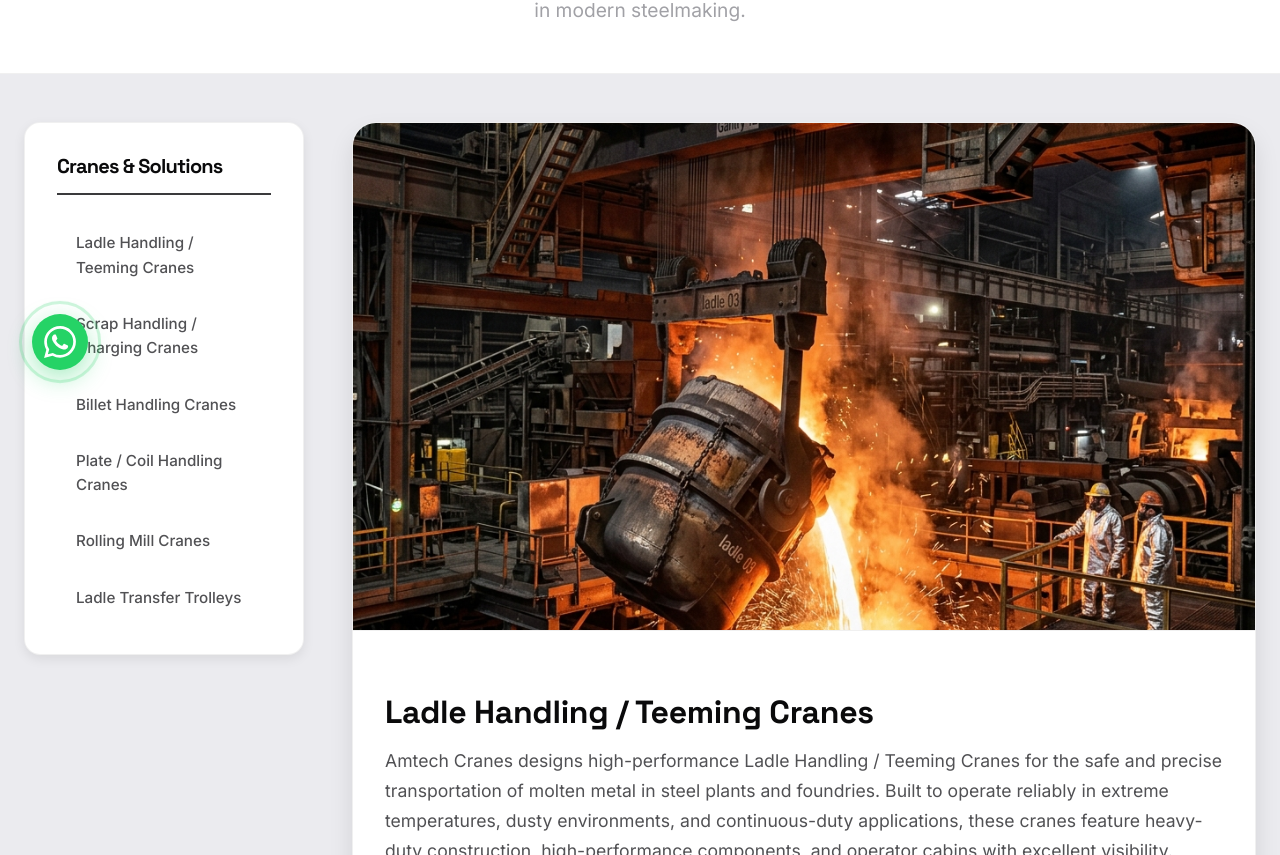
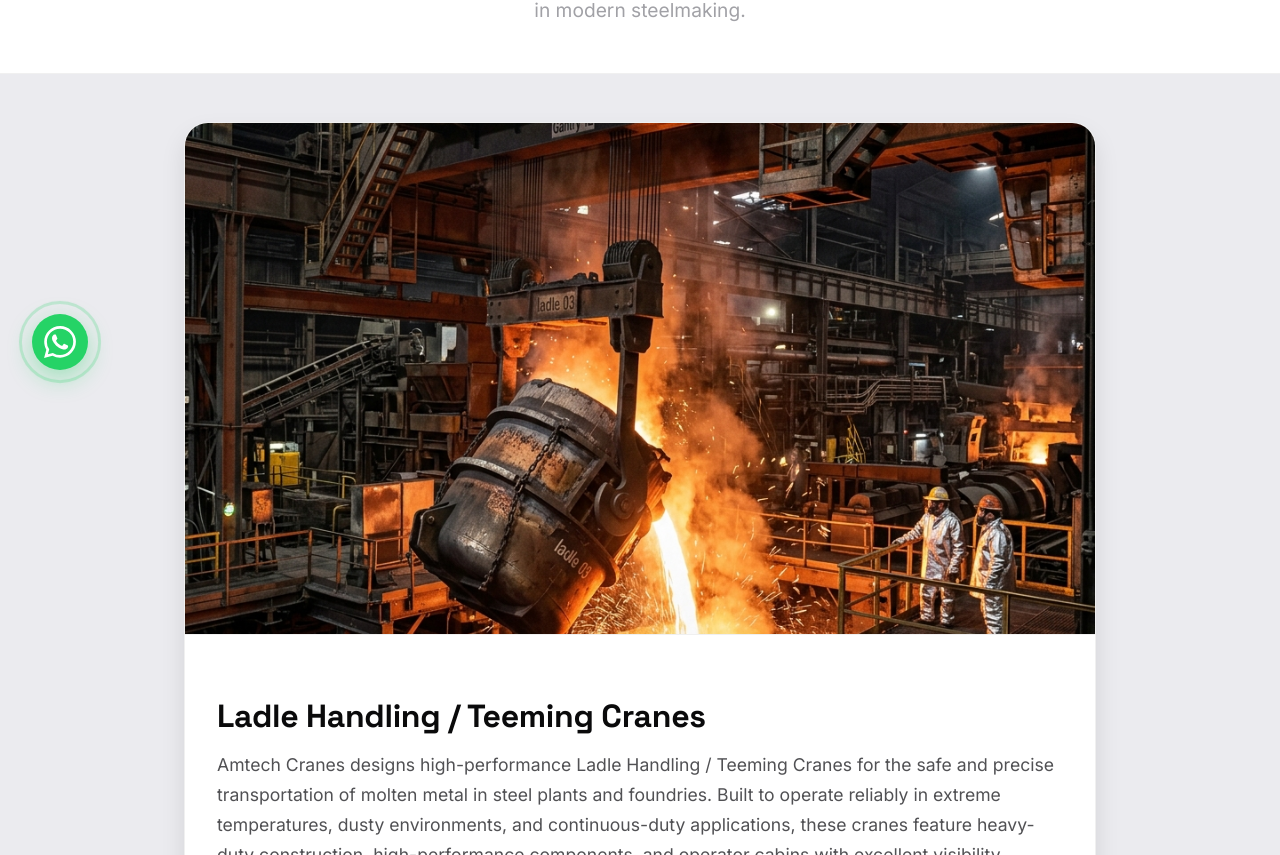
Before and after one commit to Madhavk005/amtech, a React (Vite) app: page /products/steel-plant-cranes in a window 1280 px wide. Shown: the part 398-1253 px from the top of the page. Built offline with nearby package versions, Linux system fonts and the light colour scheme; no server answers.

Commit message:
refactor: remove sidebar navigation from SteelPlantCranes

```diff
--- a/src/pages/SteelPlantCranes.jsx
+++ b/src/pages/SteelPlantCranes.jsx
@@ -46,21 +46,7 @@ export default function SteelPlantCranes() {
       {/* Main Layout */}
       <section className={styles.mainSection}>
         <div className={styles.layoutContainer}>
-          {/* Sidebar Navigation */}
-          <aside className={styles.sidebar}>
-            <div className={styles.sidebarSticky}>
-              <h2 className={styles.sidebarTitle}>Cranes & Solutions</h2>
-              <ul className={styles.sidebarNav}>
-                {solutions.map((solution) => (
-                  <li key={`nav-${solution.id}`}>
-                    <a href={`#${solution.id}`} className={styles.sidebarLink}>
-                      {solution.title}
-                    </a>
-                  </li>
-                ))}
-              </ul>
-            </div>
-          </aside>
+
 
           {/* Content Area */}
           <div className={styles.contentArea}>
--- a/src/pages/SteelPlantCranes.module.css
+++ b/src/pages/SteelPlantCranes.module.css
@@ -82,68 +82,12 @@
 }
 
 .layoutContainer {
-  max-width: var(--container);
+  max-width: var(--container-narrow);
   margin: 0 auto;
   padding: 0 var(--space-6);
-  display: grid;
-  grid-template-columns: 280px 1fr;
-  gap: var(--space-16);
-  align-items: start;
 }
 
-/* Sidebar Navigation */
-.sidebar {
-  position: relative;
-}
 
-.sidebarSticky {
-  position: sticky;
-  top: 120px; /* Account for sticky header */
-  background: var(--white);
-  padding: var(--space-8);
-  border-radius: var(--radius-xl);
-  box-shadow: var(--shadow-sm);
-  border: 1px solid var(--border-subtle);
-}
-
-.sidebarTitle {
-  font-family: var(--font-display);
-  font-size: 1.25rem;
-  font-weight: 700;
-  color: var(--text-heading);
-  margin-bottom: var(--space-6);
-  padding-bottom: var(--space-4);
-  border-bottom: 2px solid var(--gray-100);
-}
-
-.sidebarNav {
-  list-style: none;
-  padding: 0;
-  margin: 0;
-  display: flex;
-  flex-direction: column;
-  gap: var(--space-2);
-}
-
-.sidebarLink {
-  display: block;
-  padding: var(--space-3) var(--space-4);
-  color: var(--text-muted);
-  text-decoration: none;
-  font-weight: 500;
-  font-size: 0.95rem;
-  border-radius: var(--radius-md);
-  transition: all var(--duration-fast) var(--ease-out);
-  border-left: 3px solid transparent;
-}
-
-.sidebarLink:hover,
-.sidebarLink:focus-visible {
-  color: var(--primary);
-  background: var(--gray-50);
-  border-left-color: var(--primary);
-  outline: none;
-}
 
 /* Content Area */
 .contentArea {
@@ -239,25 +183,9 @@
   margin-bottom: var(--space-8);
 }
 
-/* Responsive */
-@media (max-width: 1024px) {
-  .layoutContainer {
-    grid-template-columns: 240px 1fr;
-    gap: var(--space-8);
-  }
-}
-
 @media (max-width: 768px) {
   .hero {
     padding: var(--space-16) 0 var(--space-12);
-  }
-
-  .layoutContainer {
-    grid-template-columns: 1fr;
-  }
-
-  .sidebar {
-    display: none; /* Alternatively, we can make it a horizontal scroll nav */
   }
 
   .productTitle {
```
